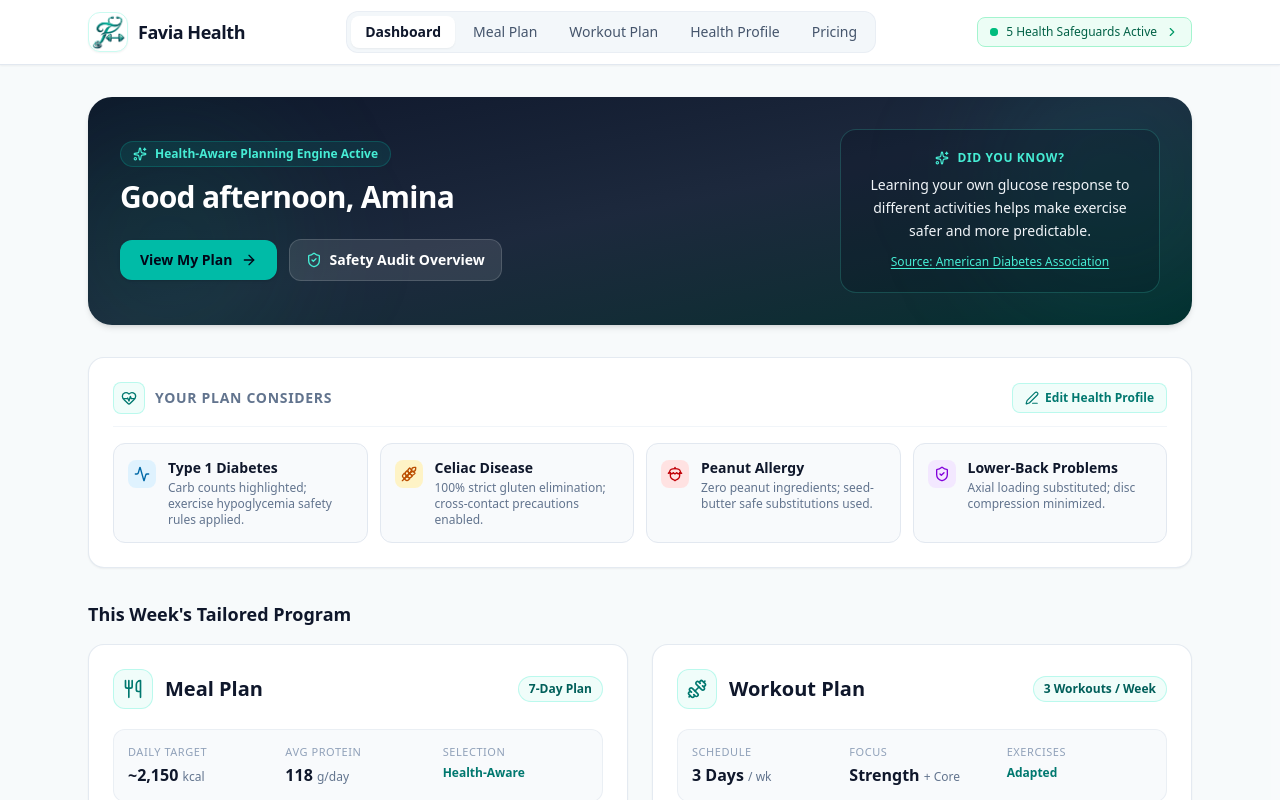
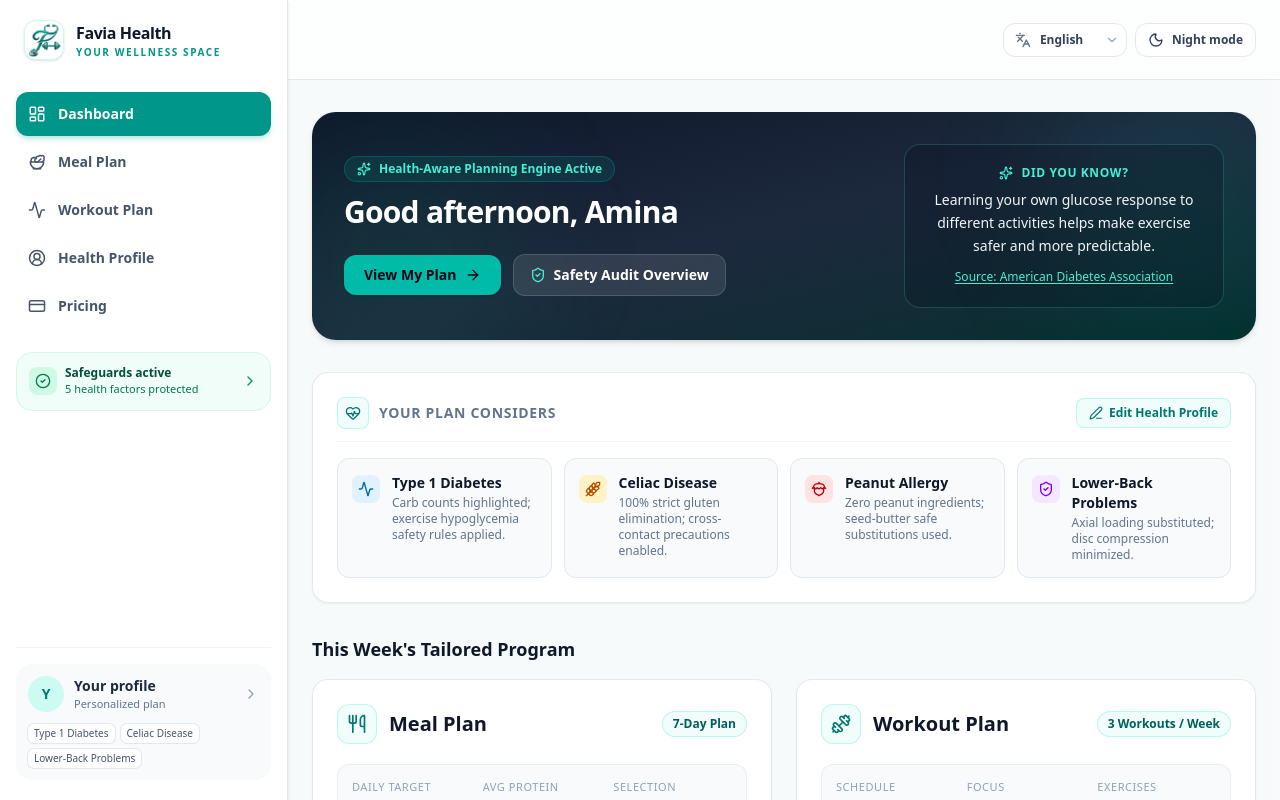
Before and after one commit to WaydenDunford/hackathon-adria, a React (Vite) app: page / in a window 1280 px wide. Shown: the top 800 px of the page. Built offline with nearby package versions, Linux system fonts and the light colour scheme.

Commit message:
`feat(ui): replace top navigation with sidebar and add display settings`

```diff
--- a/src/App.tsx
+++ b/src/App.tsx
@@ -1,18 +1,6 @@
 import React, { useState } from 'react';
-import {
-  NavTab,
-  DayOfWeek,
-  WorkoutDayId,
-  Meal,
-  Exercise,
-  EvidenceCitation,
-  HealthProfileState,
-} from './types';
-import {
-  initialHealthProfile,
-  sampleWeeklyMealPlan,
-  sampleWorkouts,
-} from './data/mockData';
+import { NavTab, DayOfWeek, WorkoutDayId, Meal, Exercise, EvidenceCitation, HealthProfileState } from './types';
+import { initialHealthProfile, sampleWeeklyMealPlan, sampleWorkouts } from './data/mockData';
 import { Navigation } from './components/Navigation';
 import { DashboardScreen } from './components/DashboardScreen';
 import { MealPlanScreen } from './components/MealPlanScreen';
@@ -23,197 +11,62 @@ import { EvidenceModal } from './components/EvidenceModal';
 import { SwapMealModal } from './components/SwapMealModal';
 import { ExerciseAlternativeModal } from './components/ExerciseAlternativeModal';
 import { HealthAdjustmentsModal } from './components/HealthAdjustmentsModal';
-import { ShieldCheck, HeartPulse, RefreshCw } from 'lucide-react';
+import { Moon, Sun, Languages, ChevronDown } from 'lucide-react';
 
 export default function App() {
   const [currentTab, setCurrentTab] = useState<NavTab>('dashboard');
   const [healthProfile, setHealthProfile] = useState<HealthProfileState>(initialHealthProfile);
   const [selectedDay, setSelectedDay] = useState<DayOfWeek>('Monday');
   const [selectedWorkoutId, setSelectedWorkoutId] = useState<WorkoutDayId>('workout-a');
-
-  // Meal & workout state
   const [weeklyMeals, setWeeklyMeals] = useState<Record<string, Meal[]>>(sampleWeeklyMealPlan);
   const [workouts] = useState(sampleWorkouts);
-
-  // Modals state
   const [activeEvidence, setActiveEvidence] = useState<EvidenceCitation | null>(null);
   const [swapModalMeal, setSwapModalMeal] = useState<{ meal: Meal; day: string } | null>(null);
-  const [exerciseModalData, setExerciseModalData] = useState<{
-    exercise: Exercise;
-    workoutTitle: string;
-  } | null>(null);
-  const [isAdjustmentsOpen, setIsAdjustmentsOpen] = useState<boolean>(false);
+  const [exerciseModalData, setExerciseModalData] = useState<{ exercise: Exercise; workoutTitle: string } | null>(null);
+  const [isAdjustmentsOpen, setIsAdjustmentsOpen] = useState(false);
+  const [isNightMode, setIsNightMode] = useState(false);
+  const [language, setLanguage] = useState('EN');
 
-  // Handle swapping a meal
-  const handleConfirmSwap = (newMealData: {
-    name: string;
-    calories: number;
-    protein: number;
-    carbs: number;
-    fat: number;
-    desc: string;
-  }) => {
+  const handleConfirmSwap = (newMealData: { name: string; calories: number; protein: number; carbs: number; fat: number; desc: string }) => {
     if (!swapModalMeal) return;
     const { meal, day } = swapModalMeal;
-
-    setWeeklyMeals((prev) => {
-      const dayMeals = prev[day] || [];
-      const updatedDayMeals = dayMeals.map((m) => {
-        if (m.id === meal.id) {
-          return {
-            ...m,
-            name: newMealData.name,
-            calories: newMealData.calories,
-            protein: newMealData.protein,
-            carbs: newMealData.carbs,
-            fat: newMealData.fat,
-            subtitle: newMealData.desc,
-            whyThisMeal: `Swapped alternative maintaining zero gluten and zero peanuts, with ${newMealData.carbs}g carbohydrates explicitly documented for Type 1 Diabetes glucose tracking.`,
-          };
-        }
-        return m;
-      });
-
-      return {
-        ...prev,
-        [day]: updatedDayMeals,
-      };
-    });
+    setWeeklyMeals((prev) => ({ ...prev, [day]: (prev[day] || []).map((item) => item.id === meal.id ? {
+      ...item, name: newMealData.name, calories: newMealData.calories, protein: newMealData.protein, carbs: newMealData.carbs, fat: newMealData.fat, subtitle: newMealData.desc,
+      whyThisMeal: `Swapped alternative maintaining zero gluten and zero peanuts, with ${newMealData.carbs}g carbohydrates explicitly documented for Type 1 Diabetes glucose tracking.`,
+    } : item) }));
   };
 
-  const handleAddSnack = (day: DayOfWeek, snack: Meal) => {
-    setWeeklyMeals((prev) => ({
-      ...prev,
-      [day]: [
-        ...(prev[day] || []),
-        {
-          ...snack,
-          id: `${day.toLowerCase()}-snack-${Date.now()}`,
-        },
-      ],
-    }));
-  };
-
-  // Handle saving health profile
-  const handleSaveProfile = (updatedProfile: HealthProfileState) => {
-    setHealthProfile(updatedProfile);
-  };
+  const handleAddSnack = (day: DayOfWeek, snack: Meal) => setWeeklyMeals((prev) => ({ ...prev, [day]: [...(prev[day] || []), { ...snack, id: `${day.toLowerCase()}-snack-${Date.now()}` }] }));
 
   return (
-    <div className="min-h-screen bg-slate-50/80 text-slate-900 flex flex-col font-sans selection:bg-teal-100 selection:text-teal-900">
-      {/* Top Navigation */}
-      <Navigation
-        currentTab={currentTab}
-        onSelectTab={setCurrentTab}
-        healthProfile={healthProfile}
-        onOpenAdjustments={() => setIsAdjustmentsOpen(true)}
-      />
-
-      {/* Main Container - Centered layout with comfortable max width (1140px) */}
-      <main className="flex-1 max-w-6xl w-full mx-auto px-4 sm:px-6 pt-6 sm:pt-8">
-        {currentTab === 'dashboard' && (
-          <DashboardScreen
-            healthProfile={healthProfile}
-            onNavigate={setCurrentTab}
-            onOpenAdjustments={() => setIsAdjustmentsOpen(true)}
-          />
-        )}
-
-        {currentTab === 'meals' && (
-          <MealPlanScreen
-            weeklyMeals={weeklyMeals}
-            selectedDay={selectedDay}
-            onSelectDay={setSelectedDay}
-            onOpenEvidence={setActiveEvidence}
-            onOpenSwapMeal={(meal, day) => setSwapModalMeal({ meal, day })}
-            onAddSnack={handleAddSnack}
-          />
-        )}
-
-        {currentTab === 'workouts' && (
-          <WorkoutPlanScreen
-            workouts={workouts}
-            selectedWorkoutId={selectedWorkoutId}
-            onSelectWorkout={setSelectedWorkoutId}
-            onOpenEvidence={setActiveEvidence}
-            onOpenExerciseAlternative={(exercise, workoutTitle) =>
-              setExerciseModalData({ exercise, workoutTitle })
-            }
-          />
-        )}
-
-        {currentTab === 'profile' && (
-          <HealthProfileScreen
-            initialProfile={healthProfile}
-            onSaveProfile={handleSaveProfile}
-          />
-        )}
-
-        {currentTab === 'pricing' && <PricingScreen />}
-      </main>
-
-      {/* Global Modals */}
-      <EvidenceModal
-        evidence={activeEvidence}
-        onClose={() => setActiveEvidence(null)}
-      />
-
-      <SwapMealModal
-        meal={swapModalMeal?.meal || null}
-        day={swapModalMeal?.day || ''}
-        onClose={() => setSwapModalMeal(null)}
-        onConfirmSwap={handleConfirmSwap}
-      />
-
-      <ExerciseAlternativeModal
-        exercise={exerciseModalData?.exercise || null}
-        workoutTitle={exerciseModalData?.workoutTitle || ''}
-        onClose={() => setExerciseModalData(null)}
-        onViewEvidence={(ev) => {
-          setExerciseModalData(null);
-          setActiveEvidence(ev);
-        }}
-      />
-
-      <HealthAdjustmentsModal
-        isOpen={isAdjustmentsOpen}
-        onClose={() => setIsAdjustmentsOpen(false)}
-        onViewEvidence={(ev) => {
-          setIsAdjustmentsOpen(false);
-          setActiveEvidence(ev);
-        }}
-        onNavigateToTab={(tab) => {
-          setIsAdjustmentsOpen(false);
-          setCurrentTab(tab);
-        }}
-      />
-
-      {/* Application footer */}
-      <footer className="border-t border-slate-200 bg-white/70 py-6 mt-auto">
-        <div className="hidden">
+    <div className={`app-shell min-h-screen bg-slate-50/80 text-slate-900 font-sans selection:bg-teal-100 selection:text-teal-900 ${isNightMode ? 'night-mode' : ''}`}>
+      <Navigation currentTab={currentTab} onSelectTab={setCurrentTab} healthProfile={healthProfile} onOpenAdjustments={() => setIsAdjustmentsOpen(true)} />
+      <div className="min-h-screen md:pl-72">
+        <header className="hidden h-20 items-center justify-end border-b border-slate-200 bg-white/70 px-6 backdrop-blur-sm md:flex">
           <div className="flex items-center gap-2">
-            <div className="w-5 h-5 rounded-md bg-teal-600 flex items-center justify-center text-white">
-              <ShieldCheck className="w-3 h-3" />
-            </div>
-            <span className="font-semibold text-slate-800">Favia Health</span>
-            <span>— Health-Aware Personalized Nutrition &amp; Movement Prototype</span>
-          </div>
-
-          <div className="flex items-center gap-4 text-[11px]">
-            <span>Type 1 Diabetes • Celiac Disease • Peanut Allergy • Lower Back</span>
-            <button
-              id="footer-adjustments-link"
-              onClick={() => setIsAdjustmentsOpen(true)}
-              className="text-teal-700 hover:text-teal-900 font-semibold"
-            >
-              Audit Log
+            <label className="relative flex items-center" aria-label="Language">
+              <Languages className="pointer-events-none absolute left-3 h-4 w-4 text-slate-500" />
+              <select value={language} onChange={(event) => setLanguage(event.target.value)} className="appearance-none rounded-xl border border-slate-200 bg-white py-2 pl-9 pr-8 text-xs font-bold text-slate-700 outline-none transition hover:border-teal-300 focus:border-teal-500"><option value="EN">English</option><option value="BS">Bosanski</option></select>
+              <ChevronDown className="pointer-events-none absolute right-2 h-3.5 w-3.5 text-slate-400" />
+            </label>
+            <button onClick={() => setIsNightMode((current) => !current)} className="flex items-center gap-2 rounded-xl border border-slate-200 bg-white px-3 py-2 text-xs font-bold text-slate-700 transition hover:border-teal-300 hover:text-teal-700" aria-pressed={isNightMode}>
+              {isNightMode ? <Sun className="h-4 w-4" /> : <Moon className="h-4 w-4" />}{isNightMode ? 'Light mode' : 'Night mode'}
             </button>
           </div>
-        </div>
-        <div className="mx-auto flex max-w-6xl justify-end px-4 text-xs text-slate-500 sm:px-6">
-          <span><strong className="text-slate-800">Favia Health</strong> · All rights reserved</span>
-        </div>
-      </footer>
+        </header>
+        <main className="mx-auto w-full max-w-6xl px-4 pt-6 sm:px-6 sm:pt-8">
+          {currentTab === 'dashboard' && <DashboardScreen healthProfile={healthProfile} onNavigate={setCurrentTab} onOpenAdjustments={() => setIsAdjustmentsOpen(true)} />}
+          {currentTab === 'meals' && <MealPlanScreen weeklyMeals={weeklyMeals} selectedDay={selectedDay} onSelectDay={setSelectedDay} onOpenEvidence={setActiveEvidence} onOpenSwapMeal={(meal, day) => setSwapModalMeal({ meal, day })} onAddSnack={handleAddSnack} />}
+          {currentTab === 'workouts' && <WorkoutPlanScreen workouts={workouts} selectedWorkoutId={selectedWorkoutId} onSelectWorkout={setSelectedWorkoutId} onOpenEvidence={setActiveEvidence} onOpenExerciseAlternative={(exercise, workoutTitle) => setExerciseModalData({ exercise, workoutTitle })} />}
+          {currentTab === 'profile' && <HealthProfileScreen initialProfile={healthProfile} onSaveProfile={setHealthProfile} />}
+          {currentTab === 'pricing' && <PricingScreen />}
+        </main>
+        <footer className="mt-10 border-t border-slate-200 bg-white/70 py-6"><div className="mx-auto flex max-w-6xl justify-end px-4 text-xs text-slate-500 sm:px-6"><span><strong className="text-slate-800">Favia Health</strong> · All rights reserved</span></div></footer>
+      </div>
+      <EvidenceModal evidence={activeEvidence} onClose={() => setActiveEvidence(null)} />
+      <SwapMealModal meal={swapModalMeal?.meal || null} day={swapModalMeal?.day || ''} onClose={() => setSwapModalMeal(null)} onConfirmSwap={handleConfirmSwap} />
+      <ExerciseAlternativeModal exercise={exerciseModalData?.exercise || null} workoutTitle={exerciseModalData?.workoutTitle || ''} onClose={() => setExerciseModalData(null)} onViewEvidence={(ev) => { setExerciseModalData(null); setActiveEvidence(ev); }} />
+      <HealthAdjustmentsModal isOpen={isAdjustmentsOpen} onClose={() => setIsAdjustmentsOpen(false)} onViewEvidence={(ev) => { setIsAdjustmentsOpen(false); setActiveEvidence(ev); }} onNavigateToTab={(tab) => { setIsAdjustmentsOpen(false); setCurrentTab(tab); }} />
     </div>
   );
 }
--- a/src/components/Navigation.tsx
+++ b/src/components/Navigation.tsx
@@ -1,6 +1,6 @@
 import React, { useState } from 'react';
 import { NavTab, HealthProfileState } from '../types';
-import { Activity, Menu, X, CheckCircle2, ChevronRight } from 'lucide-react';
+import { Activity, CalendarDays, CheckCircle2, ChevronRight, CircleUserRound, CreditCard, LayoutDashboard, Menu, Salad, X } from 'lucide-react';
 
 interface NavigationProps {
   currentTab: NavTab;
@@ -9,127 +9,53 @@ interface NavigationProps {
   onOpenAdjustments: () => void;
 }
 
-export const Navigation: React.FC<NavigationProps> = ({
-  currentTab,
-  onSelectTab,
-  healthProfile,
-  onOpenAdjustments,
-}) => {
+const navItems: { id: NavTab; label: string; icon: React.ElementType }[] = [
+  { id: 'dashboard', label: 'Dashboard', icon: LayoutDashboard },
+  { id: 'meals', label: 'Meal Plan', icon: Salad },
+  { id: 'workouts', label: 'Workout Plan', icon: Activity },
+  { id: 'profile', label: 'Health Profile', icon: CircleUserRound },
+  { id: 'pricing', label: 'Pricing', icon: CreditCard },
+];
+
+export const Navigation: React.FC<NavigationProps> = ({ currentTab, onSelectTab, healthProfile, onOpenAdjustments }) => {
   const [mobileMenuOpen, setMobileMenuOpen] = useState(false);
+  const totalFactors = healthProfile.conditions.length + healthProfile.allergies.length + healthProfile.physicalLimitations.length;
+  const profileHighlights = [...healthProfile.conditions, ...healthProfile.allergies, ...healthProfile.dietaryPreferences].slice(0, 3);
+  const selectTab = (tab: NavTab) => { onSelectTab(tab); setMobileMenuOpen(false); };
 
-  const navItems: { id: NavTab; label: string }[] = [
-    { id: 'dashboard', label: 'Dashboard' },
-    { id: 'meals', label: 'Meal Plan' },
-    { id: 'workouts', label: 'Workout Plan' },
-    { id: 'profile', label: 'Health Profile' },
-    { id: 'pricing', label: 'Pricing' },
-  ];
+  return <>
+    <aside className="fixed inset-y-0 left-0 z-40 hidden w-72 flex-col border-r border-slate-200 bg-white px-4 py-5 shadow-sm md:flex">
+      <button id="brand-logo-btn" onClick={() => selectTab('dashboard')} className="mb-8 flex items-center gap-3 px-2 text-left">
+        <div className="h-10 w-10 overflow-hidden rounded-xl border border-teal-100 bg-white shadow-sm"><img src="/favia-health-favicon.png" alt="Favia Health" className="h-full w-full object-cover" /></div>
+        <div><p className="text-base font-bold tracking-tight text-slate-900">Favia Health</p><p className="text-[10px] font-semibold uppercase tracking-[0.16em] text-teal-600">Your wellness space</p></div>
+      </button>
 
-  const totalFactors =
-    healthProfile.conditions.length +
-    healthProfile.allergies.length +
-    healthProfile.physicalLimitations.length;
+      <nav className="space-y-1" aria-label="Main navigation">
+        {navItems.map((item) => {
+          const Icon = item.icon; const isActive = currentTab === item.id;
+          return <button key={item.id} id={`nav-link-${item.id}`} onClick={() => selectTab(item.id)} className={`flex w-full items-center gap-3 rounded-xl px-3 py-3 text-left text-sm font-semibold transition-all ${isActive ? 'bg-teal-600 text-white shadow-md shadow-teal-600/20' : 'text-slate-600 hover:bg-slate-100 hover:text-slate-900'}`}><Icon className="h-[18px] w-[18px]" />{item.label}</button>;
+        })}
+      </nav>
 
-  return (
-    <header className="sticky top-0 z-40 bg-white/95 backdrop-blur-md border-b border-slate-200 shadow-xs">
-      <div className="max-w-6xl mx-auto px-4 sm:px-6 h-16 flex items-center justify-between">
-        <div className="flex items-center gap-3">
-          <button
-            id="brand-logo-btn"
-            onClick={() => onSelectTab('dashboard')}
-            className="flex items-center gap-2.5 text-left group focus:outline-none"
-          >
-            <div className="h-10 w-10 overflow-hidden rounded-xl border border-teal-100 bg-white shadow-xs transition-transform group-hover:scale-105">
-              <img src="/favia-health-favicon.png" alt="Favia Health" className="h-full w-full object-cover" />
-            </div>
-            <span className="font-bold text-lg tracking-tight text-slate-900">Favia Health</span>
-          </button>
-        </div>
-
-        {/* Desktop Navigation Links */}
-        <nav className="hidden md:flex items-center gap-1 bg-slate-100/80 p-1 rounded-xl border border-slate-200/60">
-          {navItems.map((item) => {
-            const isActive = currentTab === item.id;
-            return (
-              <button
-                key={item.id}
-                id={`nav-link-${item.id}`}
-                onClick={() => onSelectTab(item.id)}
-                className={`px-3.5 py-1.5 text-sm font-medium rounded-lg transition-all duration-150 ${
-                  isActive
-                    ? 'bg-white text-slate-900 shadow-xs font-semibold'
-                    : 'text-slate-600 hover:text-slate-900 hover:bg-white/60'
-                }`}
-              >
-                {item.label}
-              </button>
-            );
-          })}
-        </nav>
-
-        {/* Active Guards Pill (Desktop) */}
-        <div className="hidden lg:flex items-center gap-2">
-          <button
-            id="nav-health-status-badge"
-            onClick={onOpenAdjustments}
-            className="flex items-center gap-2 px-3 py-1.5 rounded-lg text-xs font-medium bg-emerald-50 text-emerald-800 border border-emerald-200 hover:bg-emerald-100/80 transition-colors"
-            title="Click to see clinical adjustments and checks"
-          >
-            <span className="relative flex h-2 w-2">
-              <span className="animate-ping absolute inline-flex h-full w-full rounded-full bg-emerald-400 opacity-75"></span>
-              <span className="relative inline-flex rounded-full h-2 w-2 bg-emerald-500"></span>
-            </span>
-            <span>{totalFactors} Health Safeguards Active</span>
-            <ChevronRight className="w-3.5 h-3.5 text-emerald-600" />
-          </button>
-        </div>
-
-        {/* Mobile menu button */}
-        <div className="flex items-center gap-2 md:hidden">
-          <button
-            id="mobile-adjustments-btn"
-            onClick={onOpenAdjustments}
-            className="p-1.5 text-emerald-700 bg-emerald-50 rounded-lg border border-emerald-200 text-xs font-medium flex items-center gap-1"
-          >
-            <CheckCircle2 className="w-3.5 h-3.5" />
-            <span>{totalFactors} Active</span>
-          </button>
-          <button
-            id="mobile-nav-toggle-btn"
-            onClick={() => setMobileMenuOpen(!mobileMenuOpen)}
-            className="p-2 text-slate-600 hover:text-slate-900 hover:bg-slate-100 rounded-lg focus:outline-none"
-            aria-label="Toggle Navigation"
-          >
-            {mobileMenuOpen ? <X className="w-5 h-5" /> : <Menu className="w-5 h-5" />}
-          </button>
-        </div>
+      <div className="mt-6 rounded-2xl border border-emerald-100 bg-emerald-50/70 p-3">
+        <button id="nav-health-status-badge" onClick={onOpenAdjustments} className="flex w-full items-center gap-2 text-left" title="View your active health safeguards">
+          <span className="flex h-7 w-7 items-center justify-center rounded-lg bg-emerald-100 text-emerald-700"><CheckCircle2 className="h-4 w-4" /></span>
+          <span className="flex-1"><span className="block text-xs font-bold text-emerald-900">Safeguards active</span><span className="block text-[11px] text-emerald-700">{totalFactors} health factors protected</span></span><ChevronRight className="h-4 w-4 text-emerald-600" />
+        </button>
       </div>
 
-      {/* Mobile dropdown */}
-      {mobileMenuOpen && (
-        <div className="md:hidden border-t border-slate-200 bg-white px-4 pt-2 pb-4 space-y-1 shadow-md">
-          {navItems.map((item) => {
-            const isActive = currentTab === item.id;
-            return (
-              <button
-                key={item.id}
-                id={`mobile-nav-${item.id}`}
-                onClick={() => {
-                  onSelectTab(item.id);
-                  setMobileMenuOpen(false);
-                }}
-                className={`w-full text-left px-3 py-2.5 rounded-lg text-sm font-medium transition-colors ${
-                  isActive
-                    ? 'bg-teal-50 text-teal-800 font-semibold'
-                    : 'text-slate-700 hover:bg-slate-50'
-                }`}
-              >
-                {item.label}
-              </button>
-            );
-          })}
-        </div>
-      )}
+      <div className="mt-auto border-t border-slate-100 pt-4">
+        <button onClick={() => selectTab('profile')} className="w-full rounded-2xl bg-slate-50 p-3 text-left transition-colors hover:bg-slate-100" aria-label="Open health profile">
+          <div className="flex items-center gap-2.5"><span className="flex h-9 w-9 items-center justify-center rounded-full bg-teal-100 text-sm font-bold text-teal-700">Y</span><span className="min-w-0 flex-1"><span className="block text-sm font-bold text-slate-800">Your profile</span><span className="block truncate text-[11px] text-slate-500">Personalized plan</span></span><ChevronRight className="h-4 w-4 text-slate-400" /></div>
+          {profileHighlights.length > 0 && <div className="mt-3 flex flex-wrap gap-1.5">{profileHighlights.map((item) => <span key={item} className="rounded-md bg-white px-1.5 py-0.5 text-[10px] font-medium text-slate-600 ring-1 ring-slate-200">{item}</span>)}</div>}
+        </button>
+      </div>
+    </aside>
+
+    <header className="sticky top-0 z-40 flex h-16 items-center justify-between border-b border-slate-200 bg-white/95 px-4 backdrop-blur-md md:hidden">
+      <button onClick={() => selectTab('dashboard')} className="flex items-center gap-2.5 text-left"><div className="h-9 w-9 overflow-hidden rounded-xl border border-teal-100 bg-white"><img src="/favia-health-favicon.png" alt="Favia Health" className="h-full w-full object-cover" /></div><span className="font-bold tracking-tight text-slate-900">Favia Health</span></button>
+      <div className="flex items-center gap-2"><button onClick={onOpenAdjustments} className="rounded-lg border border-emerald-200 bg-emerald-50 p-2 text-emerald-700" aria-label="Health safeguards"><CalendarDays className="h-4 w-4" /></button><button onClick={() => setMobileMenuOpen(!mobileMenuOpen)} className="rounded-lg p-2 text-slate-600 hover:bg-slate-100" aria-label="Toggle navigation">{mobileMenuOpen ? <X className="h-5 w-5" /> : <Menu className="h-5 w-5" />}</button></div>
     </header>
-  );
+    {mobileMenuOpen && <div className="fixed inset-x-0 top-16 z-30 border-b border-slate-200 bg-white p-3 shadow-lg md:hidden">{navItems.map((item) => { const Icon = item.icon; const isActive = currentTab === item.id; return <button key={item.id} onClick={() => selectTab(item.id)} className={`flex w-full items-center gap-3 rounded-xl px-3 py-3 text-left text-sm font-semibold ${isActive ? 'bg-teal-50 text-teal-800' : 'text-slate-700'}`}><Icon className="h-4 w-4" />{item.label}</button>; })}</div>}
+  </>;
 };
--- a/src/index.css
+++ b/src/index.css
@@ -8,3 +8,9 @@
     -webkit-font-smoothing: antialiased;
   }
 }
+
+.night-mode { background: #0f172a !important; color: #e2e8f0 !important; }
+.night-mode aside, .night-mode header, .night-mode footer, .night-mode .bg-white, .night-mode .bg-white\/70, .night-mode .bg-white\/95 { background-color: #172033 !important; }
+.night-mode .bg-slate-50, .night-mode .bg-slate-50\/80, .night-mode .bg-slate-100, .night-mode .bg-slate-100\/80 { background-color: #1e293b !important; }
+.night-mode .border-slate-100, .night-mode .border-slate-200, .night-mode .border-slate-200\/60 { border-color: #334155 !important; }
+.night-mode .text-slate-900, .night-mode .text-slate-800, .night-mode .text-slate-700, .night-mode .text-slate-600, .night-mode .text-slate-500 { color: #dbeafe !important; }
```
Also changed, not shown: src/components/MealPlanScreen.tsx (+43 -13 lines).
